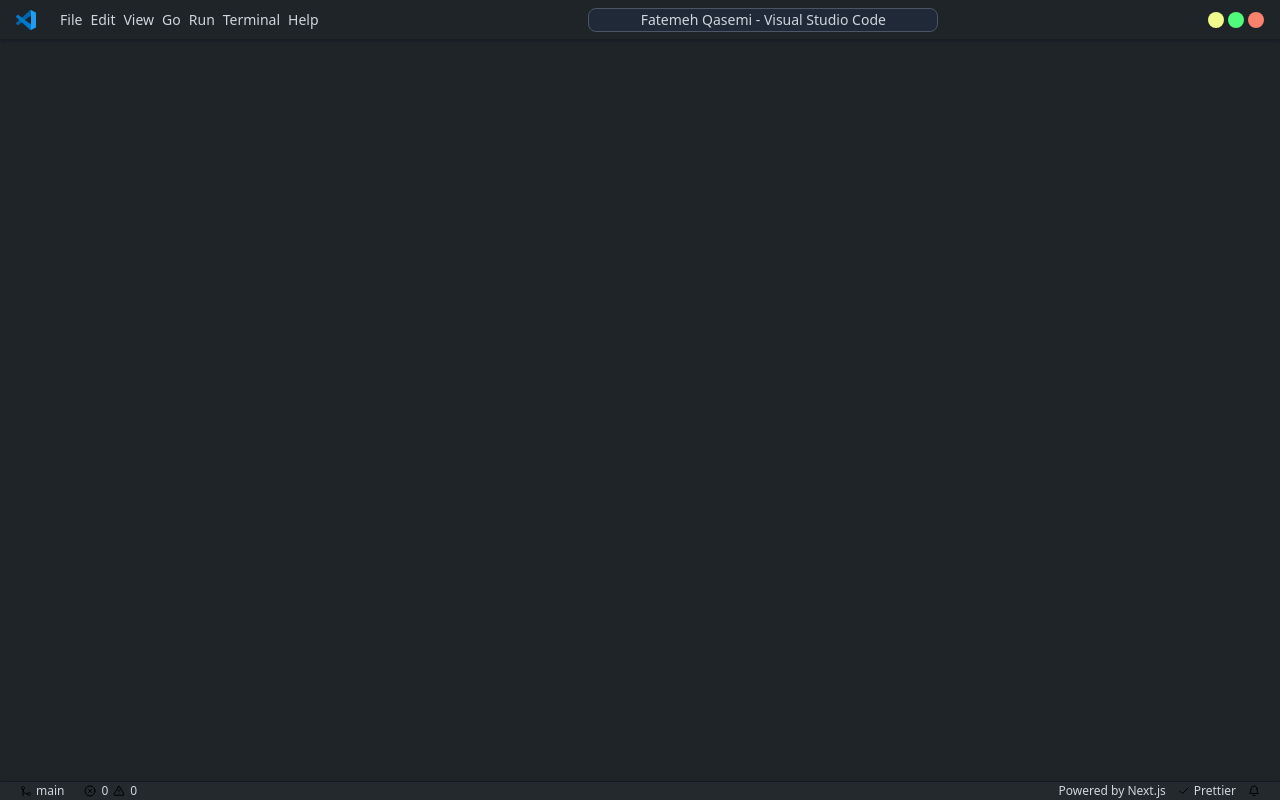
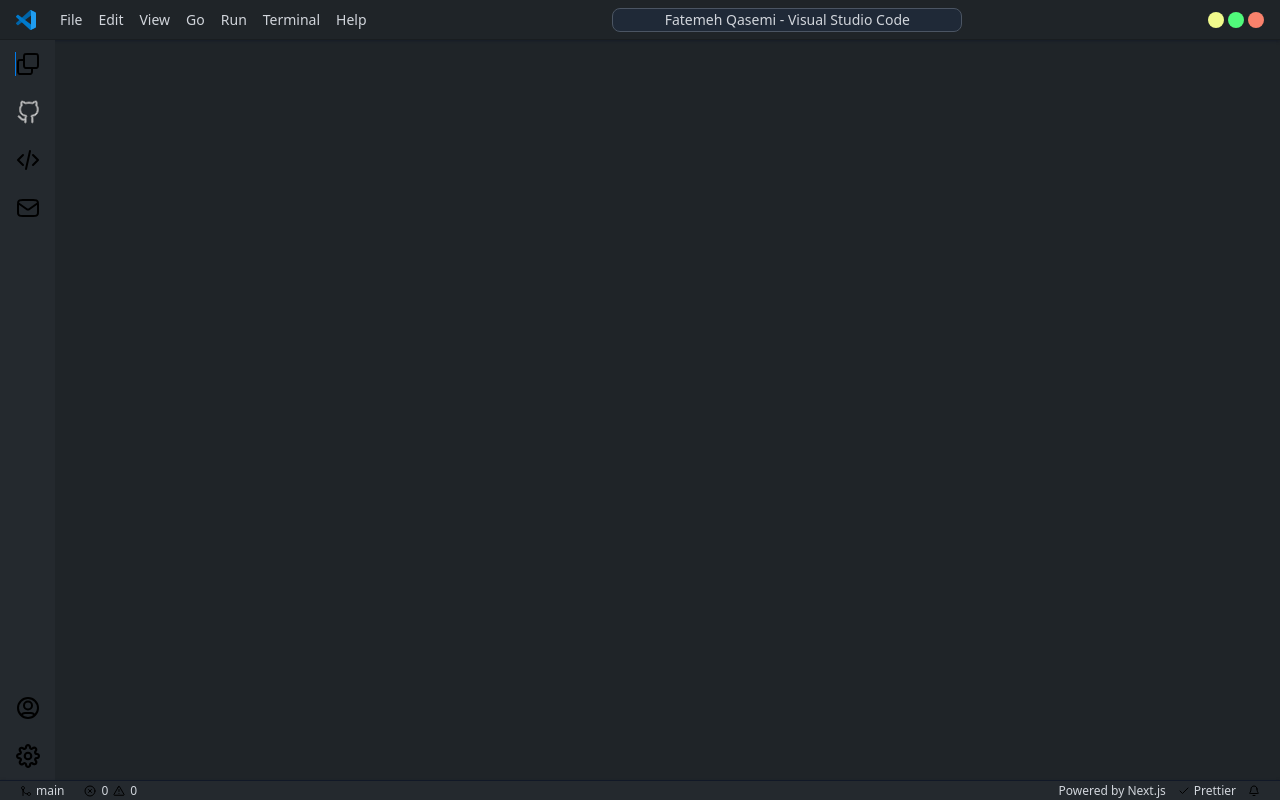
Before and after one commit to fatemehqasemii/Portfolio, a Next.js app: page / in a window 1280 px wide. Built offline with nearby package versions, Linux system fonts and the light colour scheme.

Commit message:
create sidebar and finish

```diff
--- a/src/app/_components/footer/footer.tsx
+++ b/src/app/_components/footer/footer.tsx
@@ -1,12 +1,12 @@
-import Git from "../../../../public/icons/git-merge.svg";
-import Check from "../../../../public/icons/check.svg";
-import Alert from "../../../../public/icons/alert-triangle.svg";
-import Bell from "../../../../public/icons/bell.svg";
-import Circle from "../../../../public/icons/x-circle.svg";
+import Git from "public/icons/git-merge.svg";
+import Check from "public/icons/check.svg";
+import Alert from "public/icons/alert-triangle.svg";
+import Bell from "public/icons/bell.svg";
+import Circle from "public/icons/x-circle.svg";
 
 const Footer: React.FC = () => {
   return (
-    <div className="flex items-center gap-4 border-t border-gray-900 shadow shadow-gray-900/50 px-5 justify-between bg-[#24292e]">
+    <div className="flex items-center gap-4 border-t border-gray-900 shadow shadow-gray-900/50 px-5 justify-between bg-[#24292e] h-5">
       <div className="flex gap-5 ">
         <span className="flex items-center gap-1 ">
           <Git className="stroke-white w-3 h-3" />
--- a/src/app/_components/header/header.tsx
+++ b/src/app/_components/header/header.tsx
@@ -20,7 +20,7 @@ const Header: React.FC = () => {
           height={15}
           className="w-4 h-4  md:w-5 md:h-5"
         />
-        <ul className="text-sm text-gray-300 md:flex hidden gap-2">
+        <ul className="text-sm text-gray-300 md:flex hidden gap-4">
           {navList?.map((items, index) => (
             <li key={index} className="cursor-pointer">
               {items?.name}
--- a/src/app/_components/sideBar/sideBar.tsx
+++ b/src/app/_components/sideBar/sideBar.tsx
@@ -1,7 +1,46 @@
-import { Tab } from "@/types/tab.type";
-import { Tabs } from "../tabs/tabs";
+"use client"; // because use want use usePathname for change style of active page
+import Copy from "public/icons/copy.svg";
+import Email from "public/icons/mail.svg";
+import Settings from "public/icons/settings.svg";
+import Fragments from "public/icons/fragment.svg";
+import User from "public/icons/user.svg";
+import GitGub from "public/icons/gitHub.svg";
+import Link from "next/link";
+import { usePathname } from "next/navigation";
 
 const SideBar: React.FC = () => {
-  return <div className=""></div>;
+  const pathname = usePathname();
+  const isActive = pathname === "/";
+
+  return (
+    <div className="bg-[#24292e] flex flex-col justify-between w-[55px] h-[calc(100vh-40px-20px)]">
+      <div className="flex flex-col items-center gap-6 justify-center pt-3">
+        <Link
+          href={""}
+          className={`${isActive && "border-l border-[#007BEC]"}`}
+        >
+          <Copy className="stroke-[#909090] w-6 h-6" />
+        </Link>
+        <Link href={""}>
+          <GitGub className="stroke-[#909090] stroke-1 w-6 h-6" />
+        </Link>
+        <Link href={""}>
+          <Fragments className="stroke-[#909090] w-6 h-6" />
+        </Link>
+        <Link href={""}>
+          <Email className="stroke-[#909090] w-6 h-6" />
+        </Link>
+      </div>
+      <div className="flex flex-col items-center gap-6 justify-center pb-3">
+        <Link href={""}>
+          <User className="stroke-[#909090] w-6 h-6" />
+        </Link>
+
+        <Link href={""}>
+          <Settings className="stroke-[#909090] w-6 h-6" />
+        </Link>
+      </div>
+    </div>
+  );
 };
 export default SideBar;
--- a/src/app/globals.css
+++ b/src/app/globals.css
@@ -3,3 +3,6 @@
 @tailwind utilities;
 
 @import "../tailwind/components.css";
+* {
+  box-sizing: border-box;
+}
--- a/src/app/layout.tsx
+++ b/src/app/layout.tsx
@@ -1,7 +1,7 @@
 import "./globals.css";
 import Header from "./_components/header/header";
 import Footer from "./_components/footer/footer";
-import SideBar from "./_components/sideBar/sideBar";
+import SideBar from "./_components/sidebar/sidebar";
 
 export default function RootLayout({
   children,
--- a/tailwind.config.ts
+++ b/tailwind.config.ts
@@ -14,9 +14,6 @@ export default {
       },
     },
     extend: {
-      screens: {
-        "900px": "900px",
-      },
       colors: {
         "slate-900": "#0f172a",
       },
--- a/tsconfig.json
+++ b/tsconfig.json
@@ -19,7 +19,8 @@
       }
     ],
     "paths": {
-      "@/*": ["./src/*"]
+      "@/*": ["./src/*"],
+      "public/*": ["./public/*"]
     }
   },
   "include": [
```
Also changed, not shown: public/icons/gitHub.svg (added).
